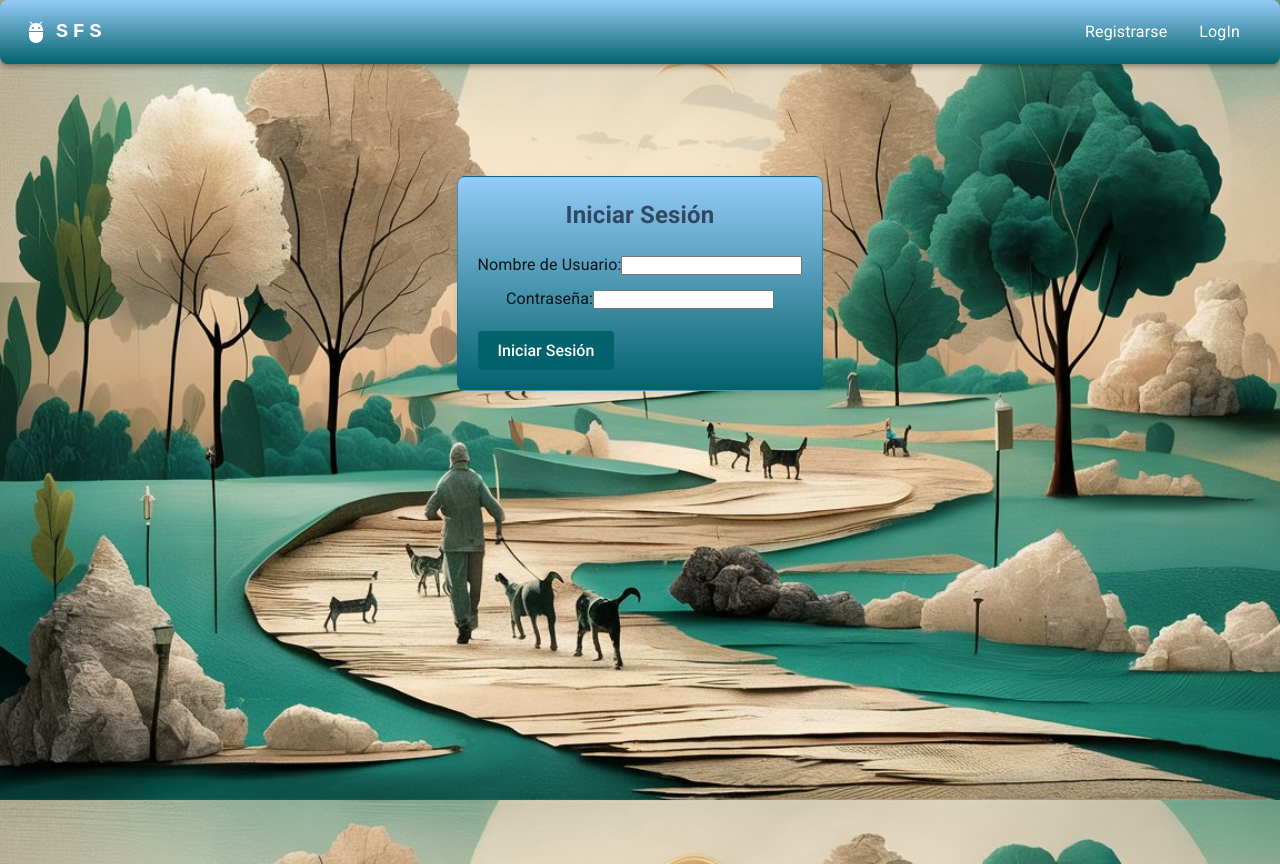
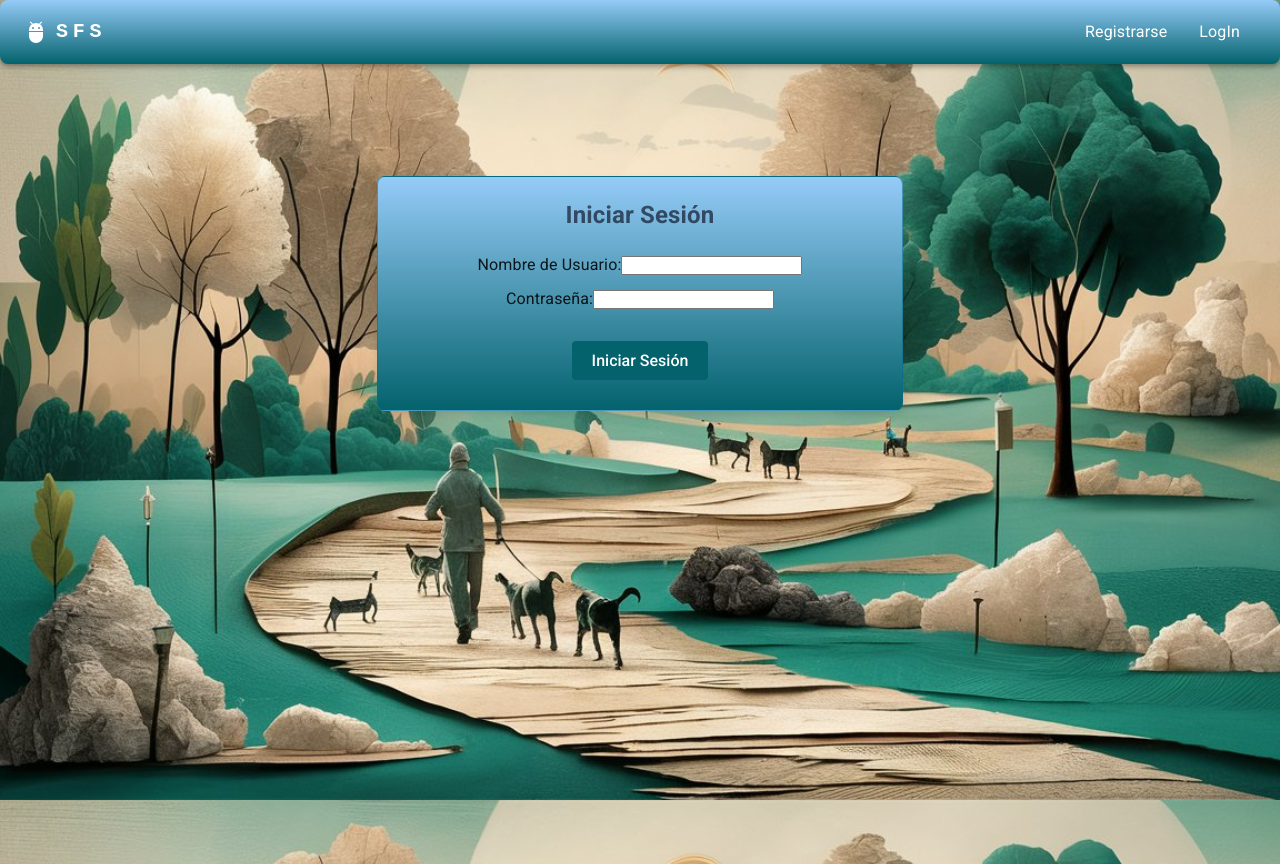
Before and after one commit to facuvin97/SFS-web-app, a React (Vite) app: page /login in a window 1280 px wide. Built offline with nearby package versions, Linux system fonts and the light colour scheme.

Commit message:
arreglos turnos y servicios

```diff
--- a/src/App.css
+++ b/src/App.css
@@ -70,3 +70,9 @@
   background: linear-gradient(to bottom, #95cbf8, #03626c);
   border-radius: 8px;
 }
+
+.App-header {
+  display: flex;
+  justify-content: center;
+  align-items: flex-start;
+}
--- a/src/App.jsx
+++ b/src/App.jsx
@@ -50,7 +50,7 @@ function App() {
   return (
     <ThemeProvider theme={theme}>
     {globalStyles}
-      <Box sx={{ minHeight: '100vh', paddingTop: '64px' }}>
+      <Box sx={{ minHeight: '100vh', minWidth: '100vh' , paddingTop: '64px'}}>
         <Container className='root-container'>
           <div className='App'>
             <UserImageContextProvider>
--- a/src/components/ServiceCard.jsx
+++ b/src/components/ServiceCard.jsx
@@ -36,7 +36,7 @@ function ServiceCard({ service, onDelete }) {
 
   return (
     <Card
-      sx={{ maxWidth: 345 }}
+      sx={{ maxWidth: 'none', minWidth: '250px', maxHeight: 'none', height: '100%' }}
       onMouseEnter={handleMouseEnter}
       onMouseLeave={handleMouseLeave}
       onClick={handleClick}
--- a/src/components/TurnCard.jsx
+++ b/src/components/TurnCard.jsx
@@ -39,7 +39,7 @@ function TurnCard({ turn, onDelete }) {
 
   return (
     <Card
-      sx={{ maxWidth: 345 }}
+      sx={{ maxWidth: 'none', minWidth: '250px', maxHeight: 'none', height: '100%' }}
       onMouseEnter={handleMouseEnter}
       onMouseLeave={handleMouseLeave}
       onClick={handleClick}
--- a/src/pages/LogIn.jsx
+++ b/src/pages/LogIn.jsx
@@ -53,7 +53,9 @@ function LoginPage(props) {
         <label>Contraseña:</label>
         <input type="password" value={password} onChange={(e) => setPassword(e.target.value)} />
       </div>
-      <button className="login-button" onClick={handleLogin}>Iniciar Sesión</button>
+      <div>
+        <button className="login-button" onClick={handleLogin}>Iniciar Sesión</button>
+      </div>
     </div>
   );
 }
--- a/src/pages/services/ServicesClientList.jsx
+++ b/src/pages/services/ServicesClientList.jsx
@@ -64,10 +64,10 @@ function ServicesList({ clientId }) {
 
   return (
 <Box sx={{ flexGrow: 1, p: 2 }}>
-  <Grid container spacing={2}>
-    <Grid item xs={12} sm={6} md={4}>
+  <Grid container spacing={2} sx={{display: 'flex', justifyContent: 'center', alignItems: 'flex-start'}}>
+    <Grid item>
       <Card
-        sx={{ width: '100%', maxWidth: 345 }}
+        sx={{ maxWidth: 'none', minWidth: '250px', maxHeight: 'none', height: '100%' }}
         onClick={handleClick}
       >
         <CardContent>
@@ -83,7 +83,7 @@ function ServicesList({ clientId }) {
       </Card>
     </Grid>
     {services.map((service) => (
-      <Grid item xs={12} sm={6} md={4} key={service.id}>
+      <Grid item key={service.id}>
         <ServiceCard service={service} onDelete={() => handleDeleteService(service.id)} />
       </Grid>
     ))}
--- a/src/pages/turns/AddTurn.jsx
+++ b/src/pages/turns/AddTurn.jsx
@@ -9,7 +9,7 @@ function AddTurnForm({ userLog }) {
   const [horaFin, setHoraFin] = useState('');
   const [tarifa, setTarifa] = useState('');
   const [zona, setZona] = useState('');
-  const [mensaje, setMensaje] = useState(null);
+  const [mensaje, setMensaje] = useState('');
   const navigate = useNavigate();
 
   const handleAddTurn = async () => {
@@ -41,8 +41,8 @@ function AddTurnForm({ userLog }) {
         setHoraFin('');
         setTarifa('');
         setZona('');
+        alert('Turno agregado correctamente')
         navigate('/turns')
-        alert(setMensaje)
       } else {
         console.error('Error al agregar el turno:', response.statusText);
         setMensaje('Error al agregar el turno');
--- a/src/pages/turns/TurnsList.jsx
+++ b/src/pages/turns/TurnsList.jsx
@@ -66,11 +66,11 @@ function TurnsList({ walkerId }) {
   if (error) return <p>Error: {error}</p>;
 
   return (
-    <Box sx={{ flexGrow: 1, p: 2 }}>
-      <Grid container spacing={2}>
-        <Grid item xs={12} sm={6} md={4}>
+    <Box sx={{ flexGrow: 1, p: 2, }}>
+      <Grid container spacing={2} sx={ {display: 'flex', justifyContent: 'center', alignItems: 'flex-start'} }>
+        <Grid item>
           <Card
-            sx={{ maxWidth: 345 }}
+            sx={{ maxWidth: 'none', minWidth: '250px', maxHeight: 'none', height: '100%' }}
             // onMouseEnter={handleMouseEnter}
             // onMouseLeave={handleMouseLeave}
             onClick={handleClick}
@@ -87,8 +87,8 @@ function TurnsList({ walkerId }) {
             </CardContent>
           </Card>
         </Grid>
-        {turns.map((turn) => (
-          <Grid item xs={12} sm={6} md={4} key={turn.id}>
+        {turns.length > 0 && turns.map((turn) => (
+          <Grid item key={turn.id}>
             <TurnCard turn={turn} onDelete={() => handleDeleteTurn(turn.id)} />
           </Grid>
         ))}
--- a/src/styles/LoginPage.css
+++ b/src/styles/LoginPage.css
@@ -1,6 +1,8 @@
 .account-container {
+    display: flex;
+    flex-direction: column;
     margin-top: 80px;
-    width: 100%;
+    width: 70%;
     max-width: 600px;
     border: 1px solid #096d8c89;
     border-radius: 8px;
@@ -21,7 +23,6 @@
   }
 
   .login-button {
-    display: block;
     margin: 20px 0 0; /* Ajusta el margen superior según tus necesidades */
     padding: 10px 20px;
     background-color: #03626c;
```
